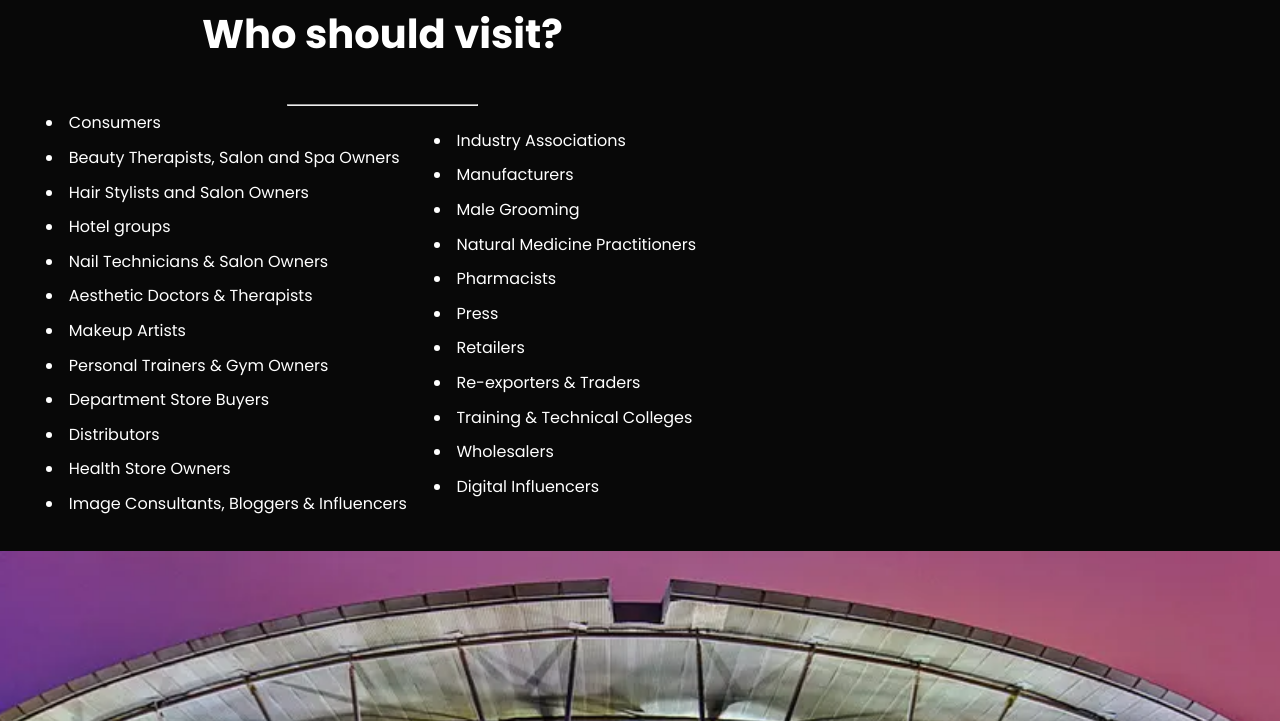
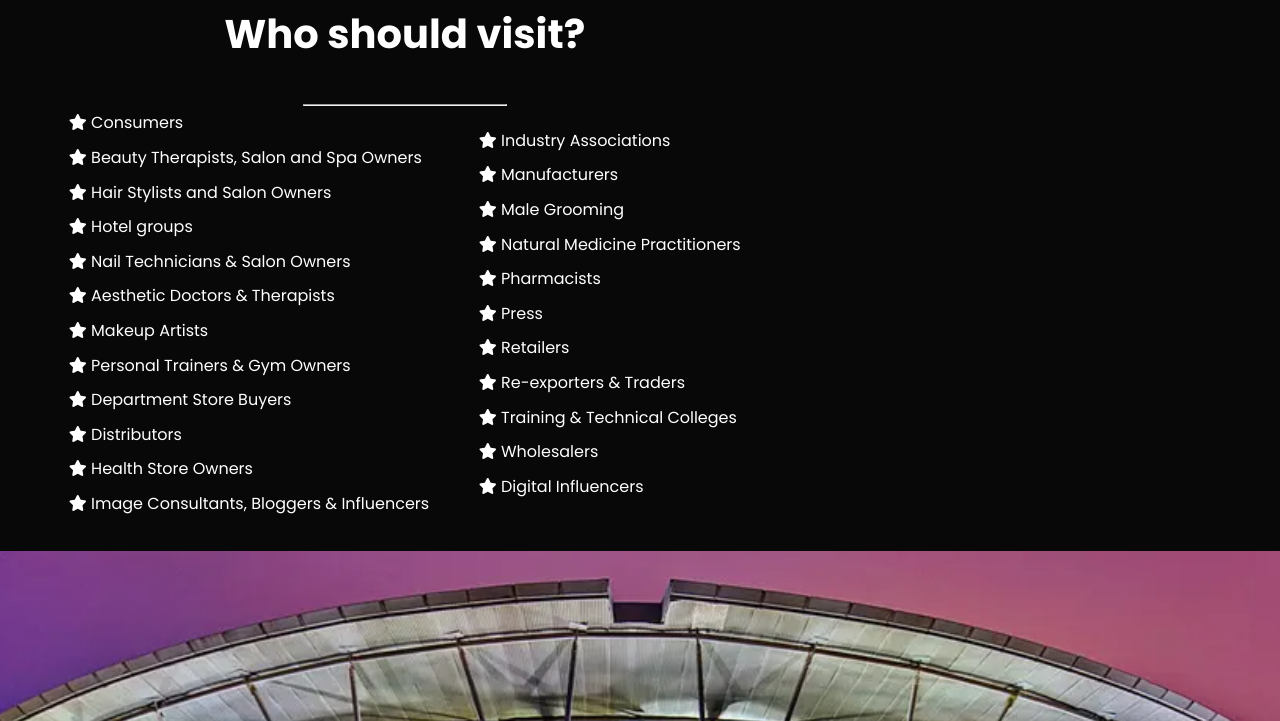
Before and after one commit to Bug1nC0de/my_beauty_expo, a plain HTML site: page pages/visit.html in a window 1280 px wide. Shown: the part 1559-2280 px from the top of the page. Drawn offline with Linux system fonts and the light colour scheme.

Commit message:
Align text left and ul star list item

```diff
--- a/pages/exhibit.html
+++ b/pages/exhibit.html
@@ -5,6 +5,10 @@
     <meta name="viewport" content="width=device-width, initial-scale=1.0" />
     <title>My beauty expo - Exhibit</title>
     <link rel="stylesheet" href="../styles.css" />
+    <script
+      src="https://kit.fontawesome.com/df71c1be60.js"
+      crossorigin="anonymous"
+    ></script>
   </head>
   <body>
     <section id="exhibit-header">
@@ -63,32 +67,49 @@
               <h1>Therefore, at MBE 2024, you can be assured to:</h1>
               <ul>
                 <li>
-                  Expand your market share by meeting new buyers and prospects
+                  <i class="fa-regular fa-star"></i> Expand your market share by
+                  meeting new buyers and prospects
                 </li>
                 <li>
-                  Launch/promote your latest products and services to targeted
-                  buyers
+                  <i class="fa-regular fa-star"></i> Launch/promote your latest
+                  products and services to targeted buyers
                 </li>
                 <li>
-                  Gain competitive advantage through peer networking on the
-                  latest industry happenings
+                  <i class="fa-regular fa-star"></i> Gain competitive advantage
+                  through peer networking on the latest industry happenings
                 </li>
                 <li>
-                  Reinforce business relationships through face to face
-                  interactions
-                </li>
-                <li>Boost sales of your existing products and services</li>
-                <li>Showcase yourself on an International Platform</li>
-                <li>Cutting Edge topics covering beauty solutions</li>
-                <li>Latest Research & Technology on Human Longevity</li>
-                <li>International Trends, Products and Technology</li>
-                <li>
-                  Application of Advanced Scientific, Medical and holistic
-                  Offerings
+                  <i class="fa-regular fa-star"></i> Reinforce business
+                  relationships through face to face interactions
                 </li>
                 <li>
-                  Present a range of Anti-Ageing Solutions – Lifestyle,
-                  holistic, natural, non-surgical, traditional & Cosmetic
+                  <i class="fa-regular fa-star"></i> Boost sales of your
+                  existing products and services
+                </li>
+                <li>
+                  <i class="fa-regular fa-star"></i> Showcase yourself on an
+                  International Platform
+                </li>
+                <li>
+                  <i class="fa-regular fa-star"></i> Cutting Edge topics
+                  covering beauty solutions
+                </li>
+                <li>
+                  <i class="fa-regular fa-star"></i> Latest Research &
+                  Technology on Human Longevity
+                </li>
+                <li>
+                  <i class="fa-regular fa-star"></i> International Trends,
+                  Products and Technology
+                </li>
+                <li>
+                  <i class="fa-regular fa-star"></i> Application of Advanced
+                  Scientific, Medical and holistic Offerings
+                </li>
+                <li>
+                  <i class="fa-regular fa-star"></i> Present a range of
+                  Anti-Ageing Solutions – Lifestyle, holistic, natural,
+                  non-surgical, traditional & Cosmetic
                 </li>
               </ul>
             </div>
@@ -96,14 +117,26 @@
               <h1>Who should exhibit</h1>
               <p>Manufacturers, Distributors, Suppliers & Providers of:</p>
               <ul>
-                <li>OEM / ODM</li>
-                <li>Beauty Zone – Beauty Salon, Spa & Wellness</li>
-                <li>Hair Zone – Hair Products and Equipment</li>
-                <li>Creative Industry</li>
-                <li>Halal beauty</li>
-                <li>Nail Zone – Nail Products and Tools</li>
-                <li>Creative Industries</li>
-                <li>Halal & Bumiputera Cosmetic Zone</li>
+                <li><i class="fa-regular fa-star"></i> OEM / ODM</li>
+                <li>
+                  <i class="fa-regular fa-star"></i> Beauty Zone – Beauty Salon,
+                  Spa & Wellness
+                </li>
+                <li>
+                  <i class="fa-regular fa-star"></i> Hair Zone – Hair Products
+                  and Equipment
+                </li>
+                <li><i class="fa-regular fa-star"></i> Creative Industry</li>
+                <li><i class="fa-regular fa-star"></i> Halal beauty</li>
+                <li>
+                  <i class="fa-regular fa-star"></i> Nail Zone – Nail Products
+                  and Tools
+                </li>
+                <li><i class="fa-regular fa-star"></i> Creative Industries</li>
+                <li>
+                  <i class="fa-regular fa-star"></i> Halal & Bumiputera Cosmetic
+                  Zone
+                </li>
               </ul>
             </div>
           </div>
--- a/pages/visit.html
+++ b/pages/visit.html
@@ -5,6 +5,10 @@
     <meta name="viewport" content="width=device-width, initial-scale=1.0" />
     <title>Visit - My Beauty Expo</title>
     <link rel="stylesheet" href="../styles.css" />
+    <script
+      src="https://kit.fontawesome.com/df71c1be60.js"
+      crossorigin="anonymous"
+    ></script>
   </head>
   <body>
     <section id="visit-header">
@@ -88,33 +92,63 @@
             <div class="row">
               <div class="who-should-visit-list-1">
                 <ul>
-                  <li>Consumers</li>
-                  <li>Beauty Therapists, Salon and Spa Owners</li>
-                  <li>Hair Stylists and Salon Owners</li>
-                  <li>Hotel groups</li>
-                  <li>Nail Technicians & Salon Owners</li>
-                  <li>Aesthetic Doctors & Therapists</li>
-                  <li>Makeup Artists</li>
-                  <li>Personal Trainers & Gym Owners</li>
-                  <li>Department Store Buyers</li>
-                  <li>Distributors</li>
-                  <li>Health Store Owners</li>
-                  <li>Image Consultants, Bloggers & Influencers</li>
+                  <li><i class="fa-solid fa-star"></i> Consumers</li>
+                  <li>
+                    <i class="fa-solid fa-star"></i> Beauty Therapists, Salon
+                    and Spa Owners
+                  </li>
+                  <li>
+                    <i class="fa-solid fa-star"></i> Hair Stylists and Salon
+                    Owners
+                  </li>
+                  <li><i class="fa-solid fa-star"></i> Hotel groups</li>
+                  <li>
+                    <i class="fa-solid fa-star"></i> Nail Technicians & Salon
+                    Owners
+                  </li>
+                  <li>
+                    <i class="fa-solid fa-star"></i> Aesthetic Doctors &
+                    Therapists
+                  </li>
+                  <li><i class="fa-solid fa-star"></i> Makeup Artists</li>
+                  <li>
+                    <i class="fa-solid fa-star"></i> Personal Trainers & Gym
+                    Owners
+                  </li>
+                  <li>
+                    <i class="fa-solid fa-star"></i> Department Store Buyers
+                  </li>
+                  <li><i class="fa-solid fa-star"></i> Distributors</li>
+                  <li><i class="fa-solid fa-star"></i> Health Store Owners</li>
+                  <li>
+                    <i class="fa-solid fa-star"></i> Image Consultants, Bloggers
+                    & Influencers
+                  </li>
                 </ul>
               </div>
               <div class="who-should-visit-list-2">
                 <ul>
-                  <li>Industry Associations</li>
-                  <li>Manufacturers</li>
-                  <li>Male Grooming</li>
-                  <li>Natural Medicine Practitioners</li>
-                  <li>Pharmacists</li>
-                  <li>Press</li>
-                  <li>Retailers</li>
-                  <li>Re-exporters & Traders</li>
-                  <li>Training & Technical Colleges</li>
-                  <li>Wholesalers</li>
-                  <li>Digital Influencers</li>
+                  <li>
+                    <i class="fa-solid fa-star"></i> Industry Associations
+                  </li>
+                  <li><i class="fa-solid fa-star"></i> Manufacturers</li>
+                  <li><i class="fa-solid fa-star"></i> Male Grooming</li>
+                  <li>
+                    <i class="fa-solid fa-star"></i> Natural Medicine
+                    Practitioners
+                  </li>
+                  <li><i class="fa-solid fa-star"></i> Pharmacists</li>
+                  <li><i class="fa-solid fa-star"></i> Press</li>
+                  <li><i class="fa-solid fa-star"></i> Retailers</li>
+                  <li>
+                    <i class="fa-solid fa-star"></i> Re-exporters & Traders
+                  </li>
+                  <li>
+                    <i class="fa-solid fa-star"></i> Training & Technical
+                    Colleges
+                  </li>
+                  <li><i class="fa-solid fa-star"></i> Wholesalers</li>
+                  <li><i class="fa-solid fa-star"></i> Digital Influencers</li>
                 </ul>
               </div>
             </div>
--- a/styles.css
+++ b/styles.css
@@ -168,14 +168,10 @@ nav ul li a:hover::after {
 }
 
 .sub-title {
-  text-align: center;
   margin-bottom: 30px;
   color: white;
 }
 
-.about-text {
-  text-align: center;
-}
 .adout-col-1 {
   flex-basis: 30%;
 }
@@ -282,7 +278,6 @@ nav ul li a:hover::after {
   justify-content: center;
   align-items: center;
   height: 50vh;
-  text-align: center;
 }
 
 .why-visit-col-1 {
@@ -321,10 +316,12 @@ nav ul li a:hover::after {
 }
 
 .who-should-visit-list-1 li {
+  list-style: none;
   padding: 0.3rem;
 }
 
 .who-should-visit-list-2 li {
+  list-style: none;
   padding: 0.3rem;
 }
 
@@ -372,6 +369,7 @@ hr {
 }
 
 #why-exhibit li {
+  list-style: none;
   padding: 0.5rem;
 }
 
```
Also changed, not shown: index.html (+1 -1 lines).
